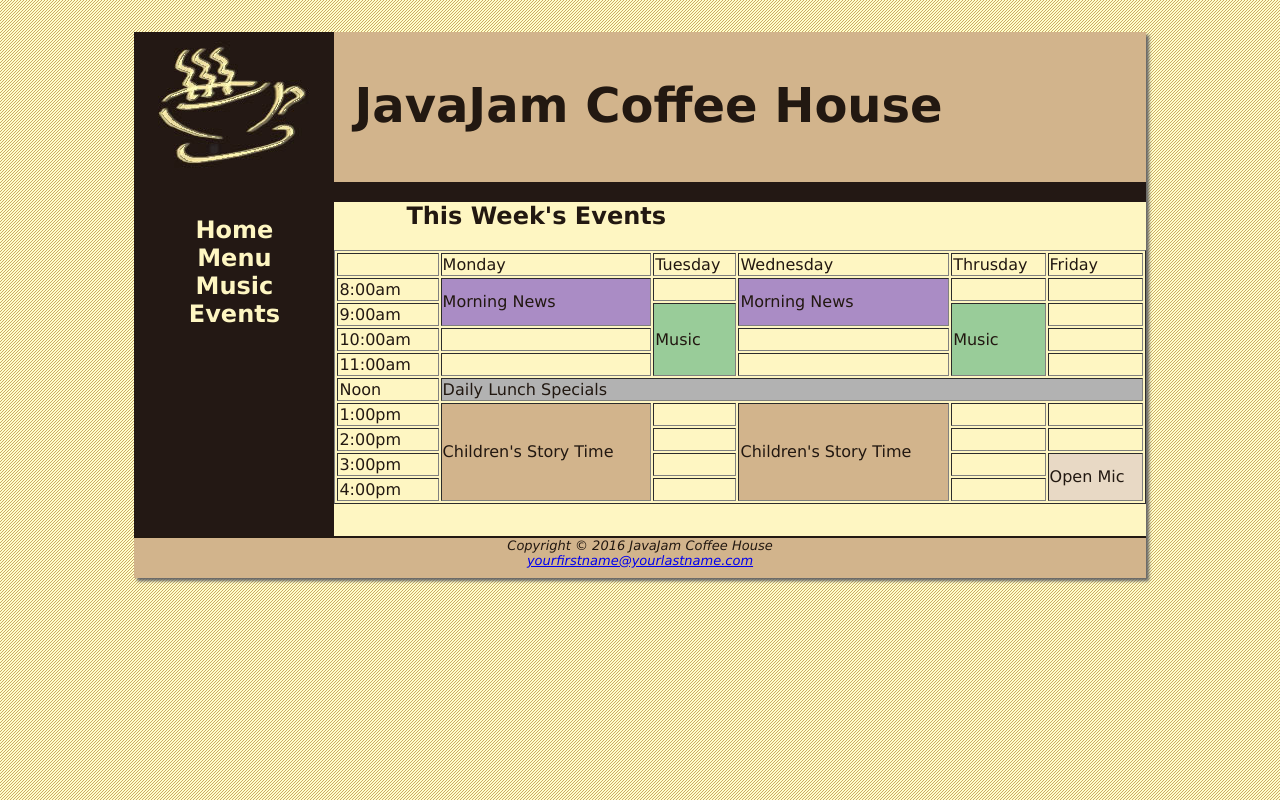
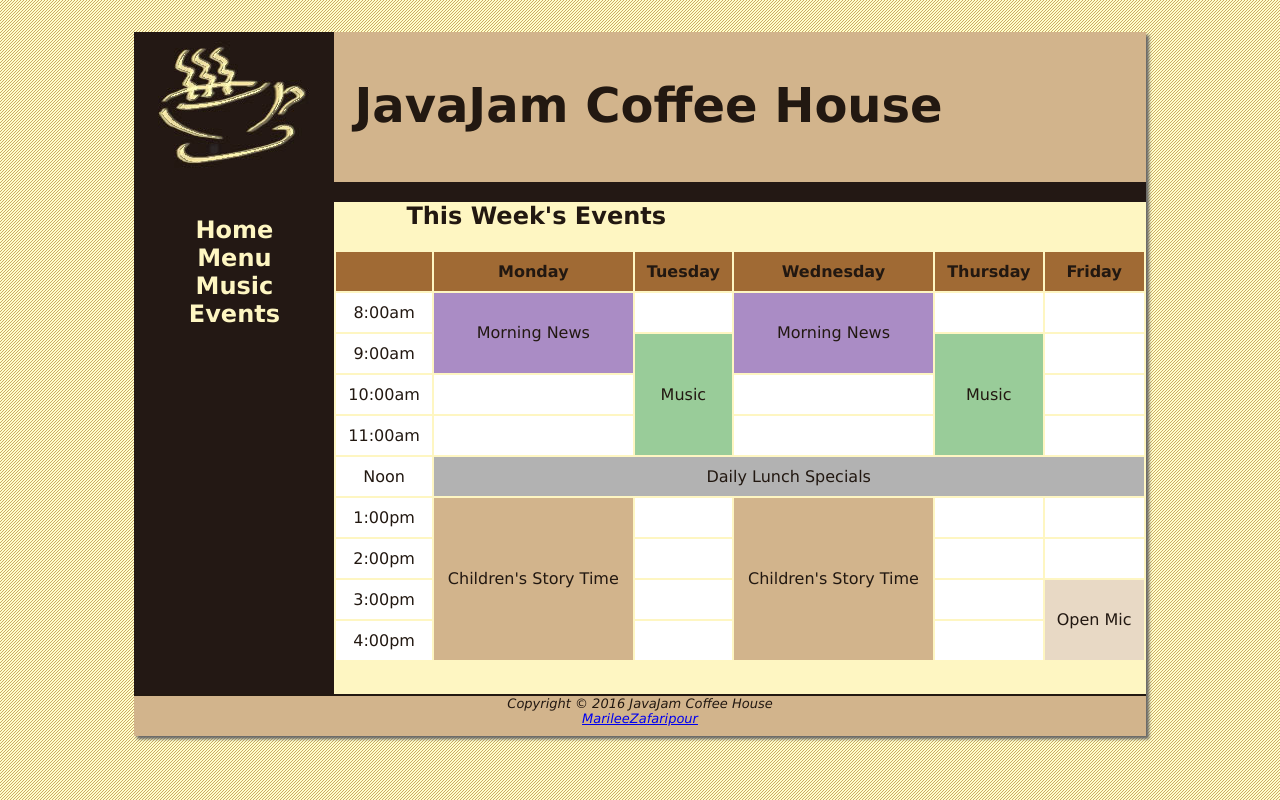
Before and after one commit to toastyhatesthsea/JavaJam, a plain HTML site: page events.html in a window 1280 px wide. Drawn offline with Linux system fonts and the light colour scheme.

Commit message:
Should be finished with colors

```diff
--- a/events.html
+++ b/events.html
@@ -27,18 +27,17 @@
 <main>
 	<h2>This Week's Events</h2>
 
-	<table width="600" border="1">
+	<table width="600" >
 
-		<th>
-			<div id="header">
-				<td>Monday</td>
-				<td>Tuesday</td>
-				<td>Wednesday</td>
-				<td>Thrusday</td>
-				<td>Friday</td>
-			</div>
+		<tr>
+			<th></th>
+			<th>Monday</th>
+			<th>Tuesday</th>
+			<th>Wednesday</th>
+			<th>Thursday</th>
+			<th>Friday</th>
 
-		</th>
+		</tr>
 		<tr>
 			<td>8:00am</td>
 			<td rowspan="2" id="morning" >Morning News</td>
@@ -105,7 +104,7 @@
 </main>
 <footer>
 Copyright &copy; 2016 JavaJam Coffee House<br>
-<a href="mailto:yourfirstname@yourlastname.com">yourfirstname@yourlastname.com</a>
+<a href="mailto:marilee.zafaripour@gmail.com">MarileeZafaripour</a>
 </footer>
 </div>
 </body>
--- a/tables.css
+++ b/tables.css
@@ -11,7 +11,20 @@ table
 
 table th
 {
+	background-color: #a06a34;
+	font-weight: bold;
+
+}
+#header
+{
 	color: blue;
+}
+
+td, th
+{
+	text-align: center;
+	padding: 10px;
+	background-color: white;
 }
 
 #morning
```
